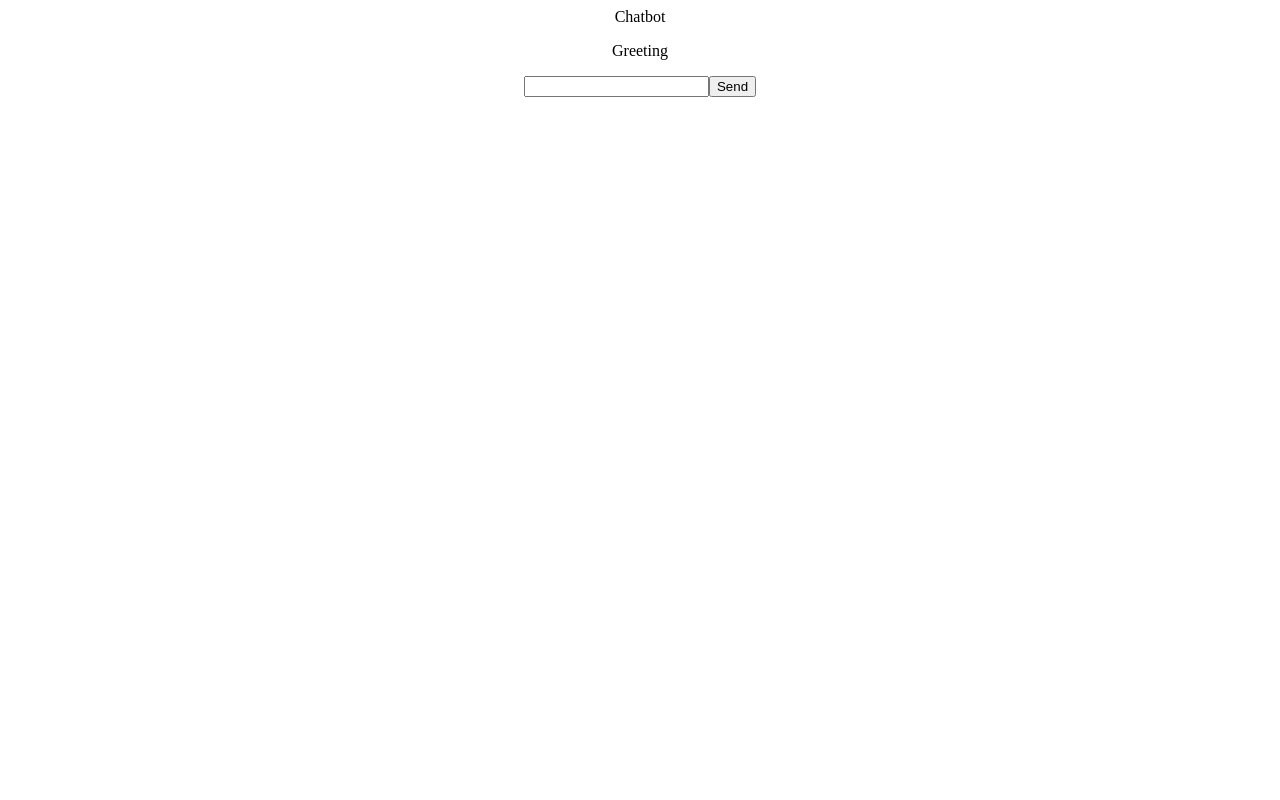
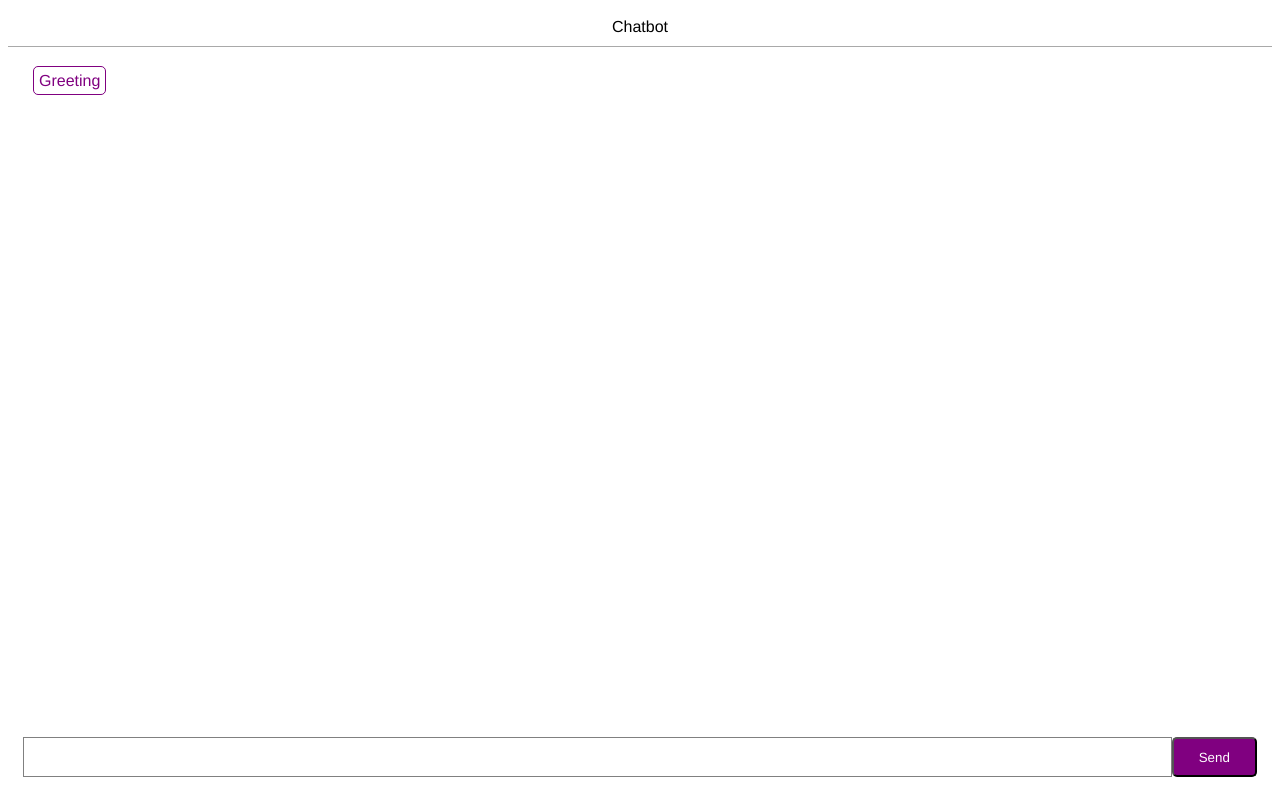
Before and after one commit to BlueFish6543/shoestring-2020, a React (Create React App) app: page / in a window 1280 px wide. Built offline with nearby package versions, Linux system fonts and the light colour scheme.

Commit message:
Some working CSS and JS

```diff
--- a/src/App.css
+++ b/src/App.css
@@ -1,38 +1,116 @@
-.App {
-  text-align: center;
+* {
+  box-sizing: border-box;
 }
 
-.App-logo {
-  height: 40vmin;
-  pointer-events: none;
+html, body, button, input {
+  font-family: Helvetica, Arial, sans-serif;
+  overflow: hidden;
 }
 
-@media (prefers-reduced-motion: no-preference) {
-  .App-logo {
-    animation: App-logo-spin infinite 20s linear;
-  }
+html, body, main, .App, #root {
+  height: 100%;
+  display: flex;
+  flex-direction: column;
 }
 
-.App-header {
-  background-color: #282c34;
-  min-height: 100vh;
+span {
+  padding: 5px;
+}
+
+button {
+  cursor: pointer;
+}
+
+input {
+  height: auto;
+  border: 1px solid grey;
+  padding: 5px;
+  width: 100%;
+  margin: 0;
+}
+
+header {
+  padding: 10px;
+  border-bottom: darkgray solid 1px;
+}
+
+form {
+  padding-top: 15px;
+}
+
+.block {
+  display: block;
+}
+
+.button-send {
+  background: purple;
+  color: white;
+  border-radius: 5px;
+  padding: 10px;
+  height: 40px;
+  width: 90px;
+}
+
+.center-element {
+  float: none;
+  margin-left: auto;
+  margin-right: auto;
+}
+
+.content {
+  overflow: hidden;
+}
+
+.flex {
   display: flex;
+}
+
+.flex-center {
+  justify-content: center;
+}
+
+.flex-column {
   flex-direction: column;
-  align-items: center;
-  justify-content: center;
-  font-size: calc(10px + 2vmin);
+}
+
+.flex-column-expand {
+  height: 100%;
+  flex-direction: column;
+}
+
+.container {
+  width: 100%;
+  padding: 15px;
+}
+
+.flex-space-between {
+  justify-content: space-between;
+}
+
+.flex-row {
+  flex-direction: row;
+}
+
+.input-send {
+  height: 40px;
+}
+
+.messages {
+  overflow-y: scroll;
+}
+
+.message {
+  padding: 10px;
+}
+
+.user {
+  border-radius: 5px;
+  background: purple;
   color: white;
 }
 
-.App-link {
-  color: #61dafb;
+.bot {
+  border: 1px solid purple;
+  border-radius: 5px;
+  color: purple;
 }
-
-@keyframes App-logo-spin {
-  from {
-    transform: rotate(0deg);
-  }
-  to {
-    transform: rotate(360deg);
-  }
-}
--- a/src/App.js
+++ b/src/App.js
@@ -5,7 +5,12 @@ import $ from 'jquery';
 function App() {
 
   const greeting = "Greeting";
-  const [messages, setMessages] = React.useState([greeting]);
+  const [messages, setMessages] = React.useState([
+    {
+      text: greeting,
+      sender: "bot"
+    }
+  ]);
   const [userMessage, setUserMessage] = React.useState();
 
   const handleInputChange = event => {
@@ -13,6 +18,11 @@ function App() {
   }
 
   const handleSubmit = event => {
+    if (!userMessage) {
+      event.preventDefault();
+      return;
+    }
+
     $.ajax({
       type: "POST",
       url: "/get_output",
@@ -21,13 +31,22 @@ function App() {
           input_text: userMessage
       })
     }).done(response => {
-      let updatedMessages = messages.concat(userMessage);
-      updatedMessages = updatedMessages.concat(response);
+      let updatedMessages = messages.concat({
+        text: userMessage,
+        sender: "user"
+      });
+      updatedMessages = updatedMessages.concat({
+        text: response,
+        sender: "bot"
+      });
       setMessages(updatedMessages);
     });
 
     event.preventDefault();
     setUserMessage("");
+
+    const element = document.getElementById("messages");
+    element.scrollTop = element.scrollHeight;
   };
 
   return (
@@ -37,8 +56,8 @@ function App() {
           Chatbot
         </div>
       </header>
-      <div className="flex flex-row flex-column-expand content">
-        <main className="flex flex-column messages">
+      <div className="flex flex-column-expand container content">
+        <main id="messages" className="flex messages">
           <List list={messages} />
         </main>
         <form
@@ -61,21 +80,23 @@ function App() {
 const List = ({ list }) => {
   if (list !== undefined && list.length > 0) {
     return (
-      <div>
+      <>
         {list.map((item, index) =>
           <Item key={index} item={item} />
         )}
-      </div>
+      </>
     );
   } else {
     return (<></>);
   }
 };
 
-const Item = ({ item }) => (
-  <div className="message">
-    <p className="text">{item}</p>
-  </div>
-);
+const Item = ({ item }) => {
+  return (
+    <div className="message">
+      <span className={`text ${item.sender}`}>{item.text}</span>
+    </div>
+  );
+};
 
 export default App;
```
